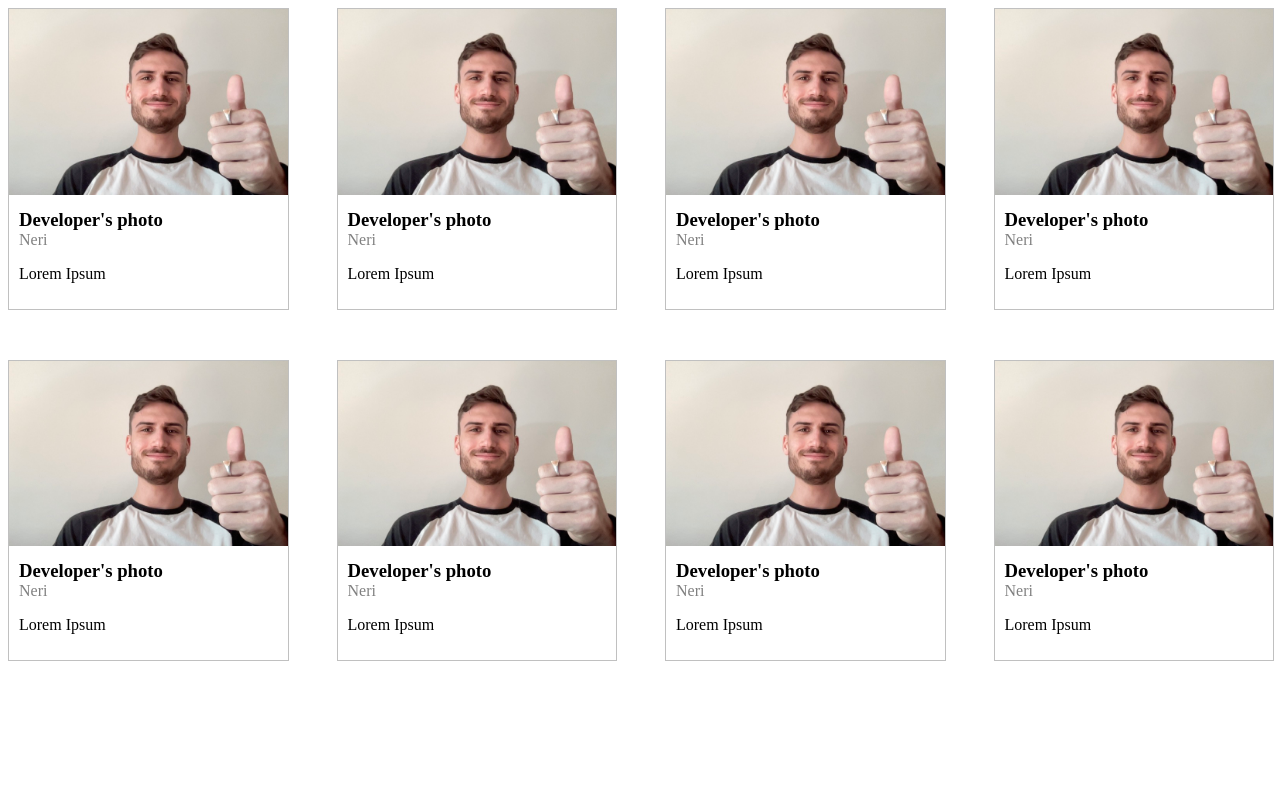
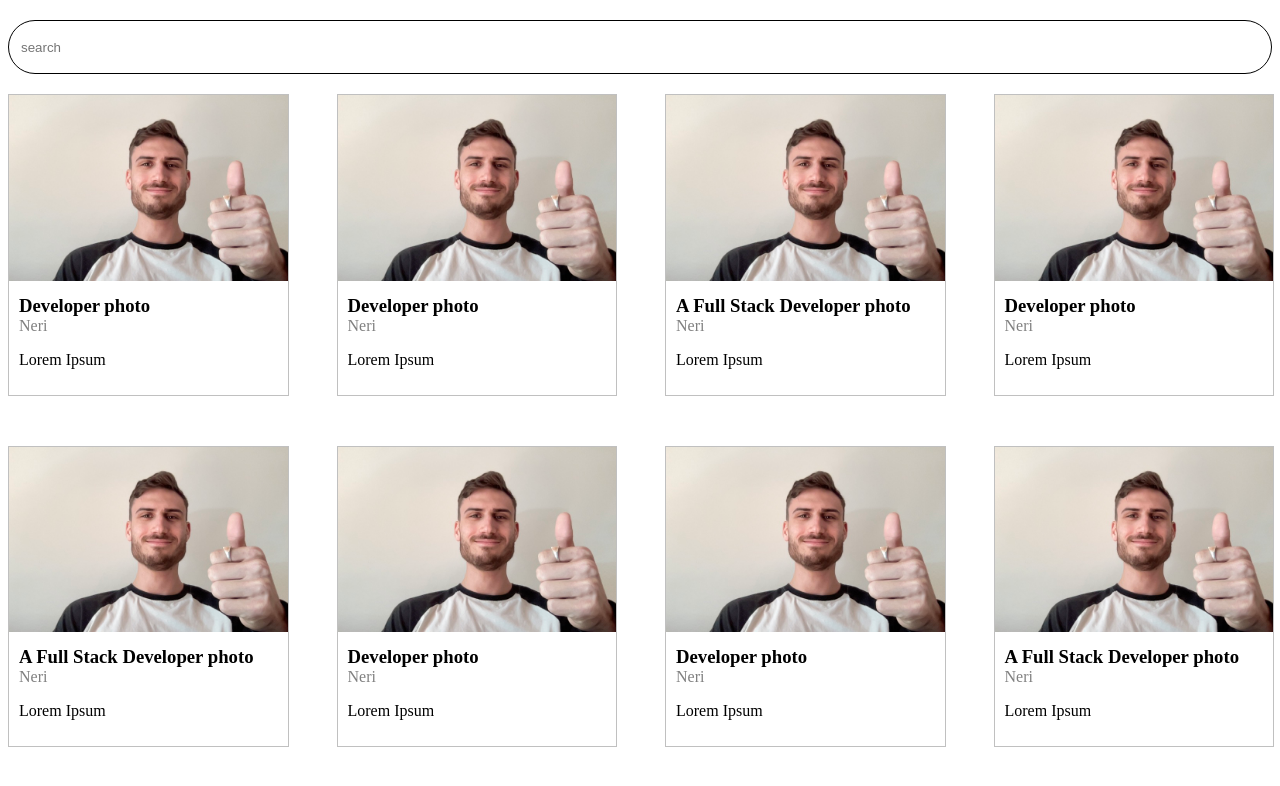
Before and after one commit to NeriRos/gallery-chat, an Angular app: page / in a window 1280 px wide. Shown: the top 786 px of the page. Built offline with nearby package versions, Linux system fonts and the light colour scheme.

Commit message:
add search

```diff
--- a/src/app/app.module.ts
+++ b/src/app/app.module.ts
@@ -1,19 +1,25 @@
+import { FormsModule, ReactiveFormsModule } from "@angular/forms";
+
 import { AppComponent } from "./app.component";
 import { AppRoutingModule } from "./app-routing.module";
 import { BrowserModule } from "@angular/platform-browser";
 import { GalleryComponent } from "./gallery/gallery.component";
 import { GalleryItemComponent } from "./gallery-item/gallery-item.component";
 import { NgModule } from "@angular/core";
+import { SearchComponent } from "./search/search.component";
 
 @NgModule({
   declarations: [
     AppComponent,
     GalleryComponent,
     GalleryItemComponent,
+    SearchComponent,
   ],
   imports: [
     BrowserModule,
     AppRoutingModule,
+    FormsModule,
+    ReactiveFormsModule
   ],
   providers: [],
   bootstrap: [AppComponent]
--- a/src/app/gallery-item/gallery-item.component.ts
+++ b/src/app/gallery-item/gallery-item.component.ts
@@ -7,10 +7,6 @@ import { GalleryItem } from './gallery-item';
   templateUrl: './gallery-item.component.html',
   styleUrls: ['./gallery-item.component.css']
 })
-export class GalleryItemComponent implements OnInit {
+export class GalleryItemComponent {
   @Input() item!: GalleryItem;
-
-  ngOnInit(): void {
-    console.log("sadads", this.item)
-  }
 }
--- a/src/app/gallery-item/gallery-item.ts
+++ b/src/app/gallery-item/gallery-item.ts
@@ -20,6 +20,13 @@ path: "/assets/test.jpg"
 export const SampleGalleryItem: GalleryItem = {
 	author: TestUser,
 	description: "Lorem Ipsum",
-	title: "Developer's photo",
+	title: "Developer photo",
 	image: SampleImage,
 };
+
+export const SampleGalleryItem2: GalleryItem = {
+	author: TestUser,
+	description: "Lorem Ipsum",
+	title: "A Full Stack Developer photo",
+	image: SampleImage,
+};
--- a/src/app/gallery/gallery.component.html
+++ b/src/app/gallery/gallery.component.html
@@ -1,7 +1,10 @@
-<div class="gallery">
-  <app-gallery-item
-    *ngFor="let item of items"
-    class="gallery-item"
-    [item]="item"
-  ></app-gallery-item>
+<div class="container">
+  <app-search (searchEvent)="filterItems($event)" />
+  <div class="gallery">
+    <app-gallery-item
+      *ngFor="let item of filteredItems"
+      class="gallery-item"
+      [item]="item"
+    />
+  </div>
 </div>
--- a/src/app/gallery/gallery.component.ts
+++ b/src/app/gallery/gallery.component.ts
@@ -1,5 +1,9 @@
 import { Component, OnInit } from "@angular/core";
-import { GalleryItem, SampleGalleryItem } from "../gallery-item/gallery-item";
+import {
+	GalleryItem,
+	SampleGalleryItem,
+	SampleGalleryItem2,
+} from "../gallery-item/gallery-item";
 
 @Component({
   selector: 'app-gallery',
@@ -7,9 +11,27 @@ import { GalleryItem, SampleGalleryItem } from "../gallery-item/gallery-item";
   styleUrls: ['./gallery.component.css']
 })
 export class GalleryComponent implements OnInit {
-  items: GalleryItem[] = Array.from(Array(8).keys()).map(_ => SampleGalleryItem);
+	items: GalleryItem[] = [
+		SampleGalleryItem,
+		SampleGalleryItem,
+		SampleGalleryItem2,
+		SampleGalleryItem,
+		SampleGalleryItem2,
+		SampleGalleryItem,
+		SampleGalleryItem,
+		SampleGalleryItem2,
+	];
+	filteredItems = [...this.items];
 
-  ngOnInit(): void {
-    console.log("GALLERY ITEMS", this.items)
-  }
+	ngOnInit(): void {
+		console.log("GALLERY ITEMS", this.items);
+	}
+
+	filterItems(searchText: string) {
+		this.filteredItems = this.items.filter(
+			(item) =>
+				item.title.startsWith(searchText) ||
+				item.author.name.startsWith(searchText),
+		);
+	}
 }
--- /dev/null
+++ b/src/app/search/search.component.css
@@ -0,0 +1,16 @@
+.container {
+  padding: 10px;
+  border-radius: 30px;
+  border: 1px solid black;
+  margin: 20px 0;
+}
+
+input {
+  border: none;
+  width: 100%;
+  height: 30px;
+}
+
+input:focus {
+  outline: none;
+}
--- /dev/null
+++ b/src/app/search/search.component.html
@@ -0,0 +1,3 @@
+<div class="container">
+  <input [formControl]="searchControl" placeholder="search" />
+</div>
--- /dev/null
+++ b/src/app/search/search.component.ts
@@ -0,0 +1,32 @@
+import { Component, EventEmitter, Output } from "@angular/core";
+import { Subscription, debounceTime } from "rxjs";
+
+import { FormControl } from "@angular/forms";
+
+@Component({
+  selector: 'app-search',
+  templateUrl: './search.component.html',
+  styleUrls: ['./search.component.css']
+})
+export class SearchComponent {
+	@Output() searchEvent = new EventEmitter<string>();
+
+	searchControl = new FormControl("");
+	searchSubscription = new Subscription();
+
+	ngOnInit() {
+		this.searchSubscription = this.searchControl.valueChanges
+			.pipe(debounceTime(500))
+			.subscribe((text) => {
+				this.search(text || "");
+			});
+	}
+
+	ngOnDestroy() {
+		this.searchSubscription.unsubscribe();
+	}
+
+	search(text: string) {
+		this.searchEvent.emit(text);
+	}
+}
```
Also changed, not shown: 1 other file (tests, documents, lock files or other folders).
